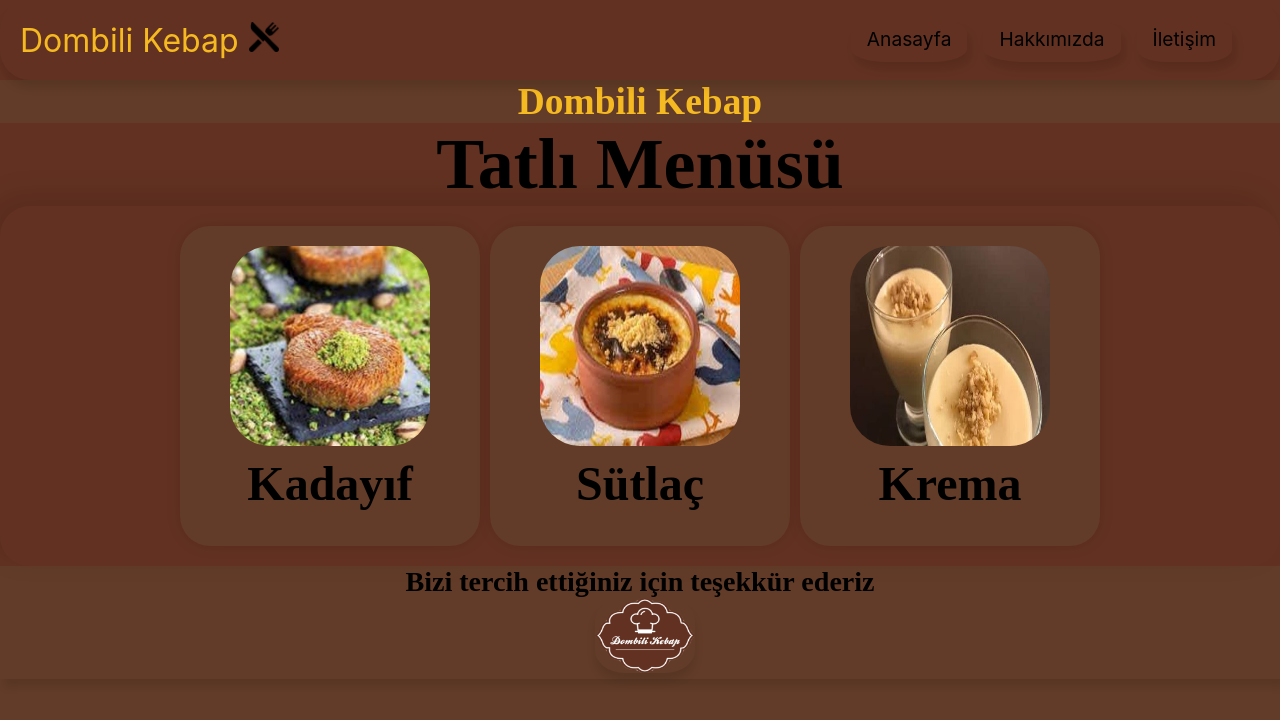
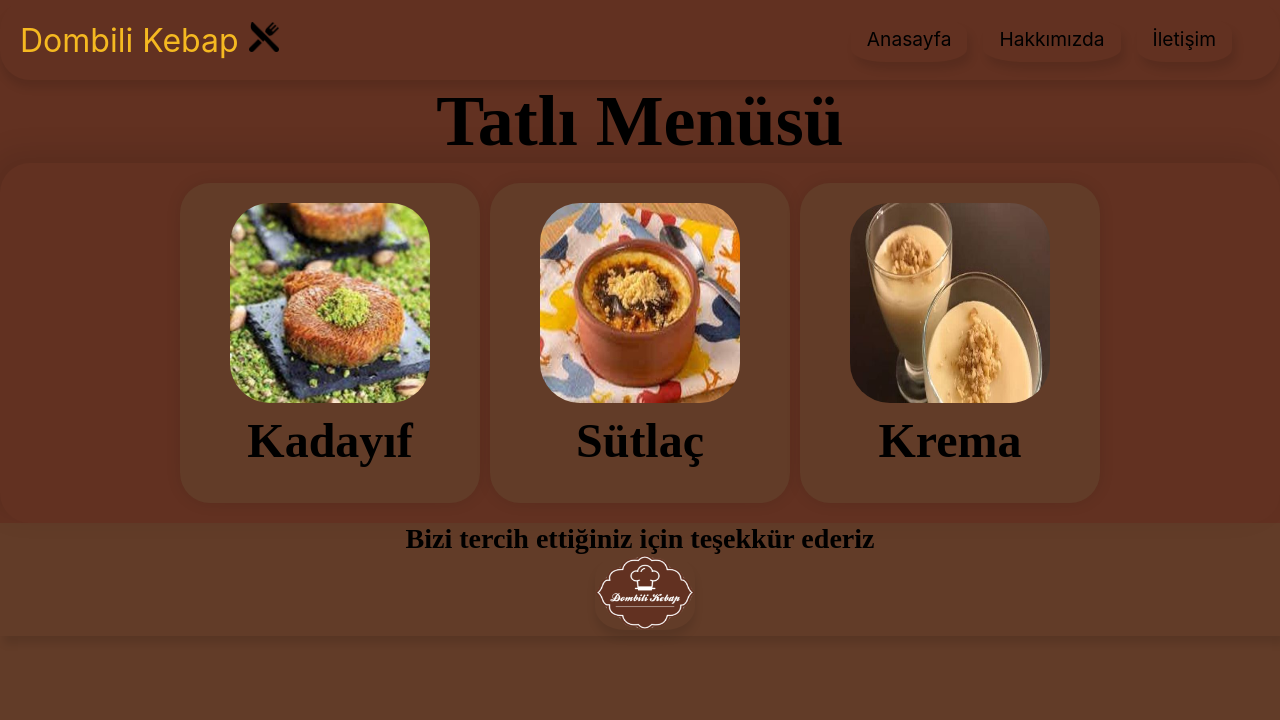
Before and after one commit to Mustafa6900/RestaurantMenu, a React (Create React App) app: page /tatli in a window 1280 px wide. Shown: the top 720 px of the page. Built offline with nearby package versions, Linux system fonts and the light colour scheme.

Commit message:
isimdess

```diff
--- a/src/App.js
+++ b/src/App.js
@@ -18,7 +18,6 @@ function App() {
 
         <div className="pages">
         <div className="restaurantName">
-          <h3>Dombili Kebap</h3>
 
         </div>
 
```
